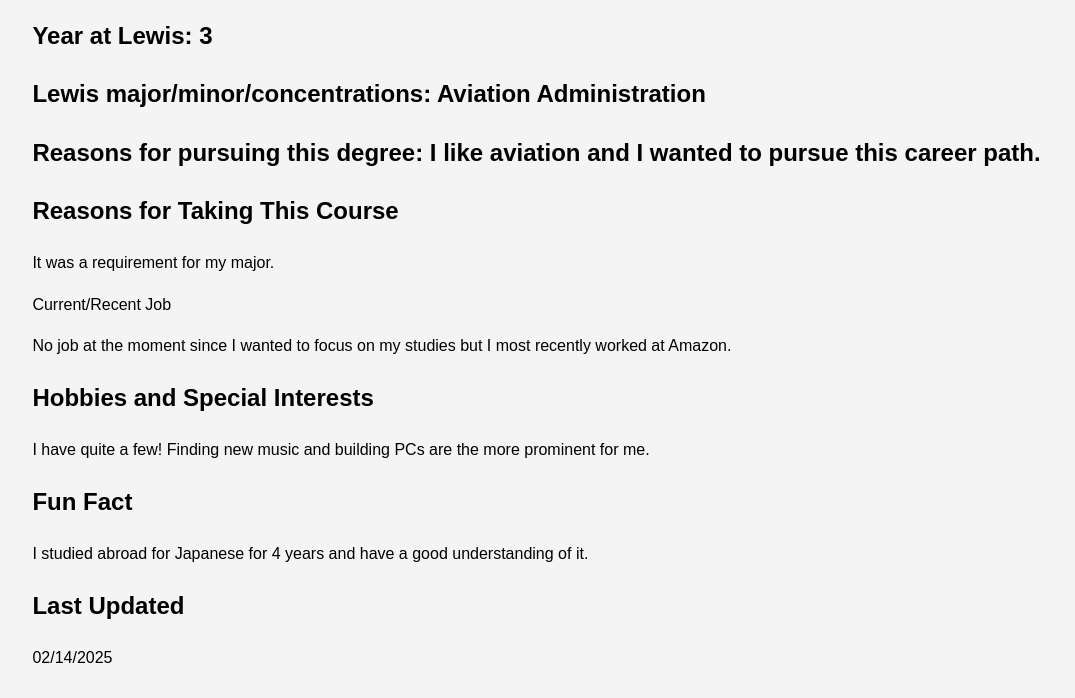
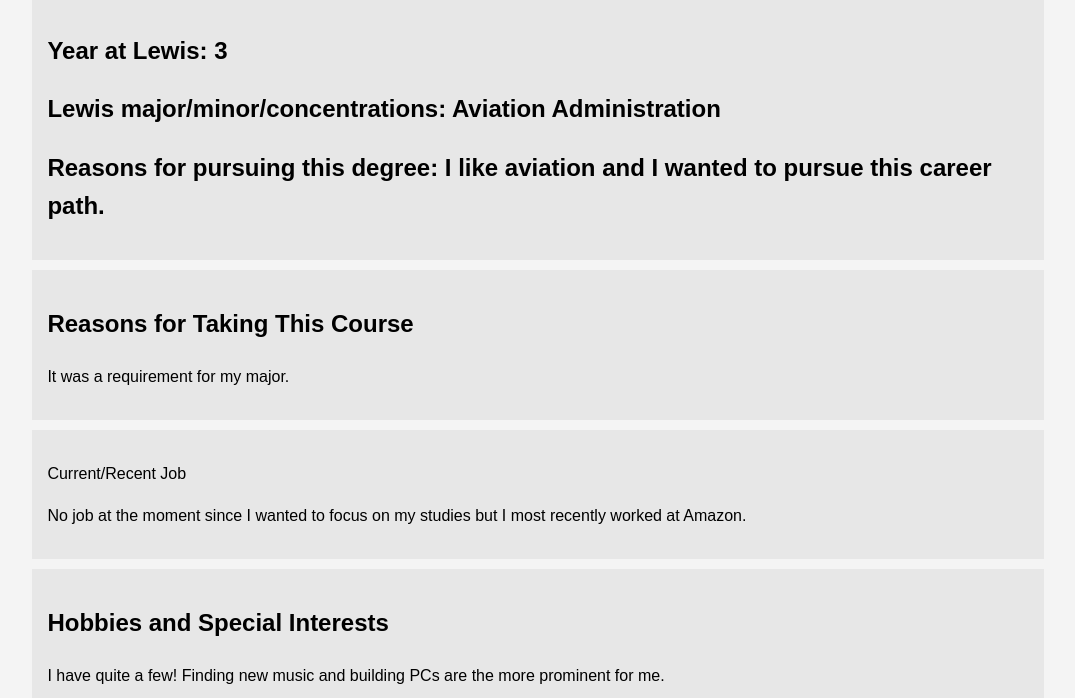
Before and after one commit to Sisouvankhamjamison/me, a plain HTML site: page index.html in a window 1280 px wide. Shown: the part 102-800 px from the top of the page, without its empty margins (102-1177 px from the left). Drawn offline with Linux system fonts and the light colour scheme.

Commit message:
Update index.html

```diff
--- a/index.html
+++ b/index.html
@@ -21,7 +21,7 @@
         .main-info h1 {
             margin: 0;
         }
-        .hobbies, .lewis, .course, .job, .fun fact, {
+        .hobbies, .lewis, .course, .job, .fun fact {
             background: #e7e7e7;
             padding: 15px;
             margin-bottom: 10px;
```
